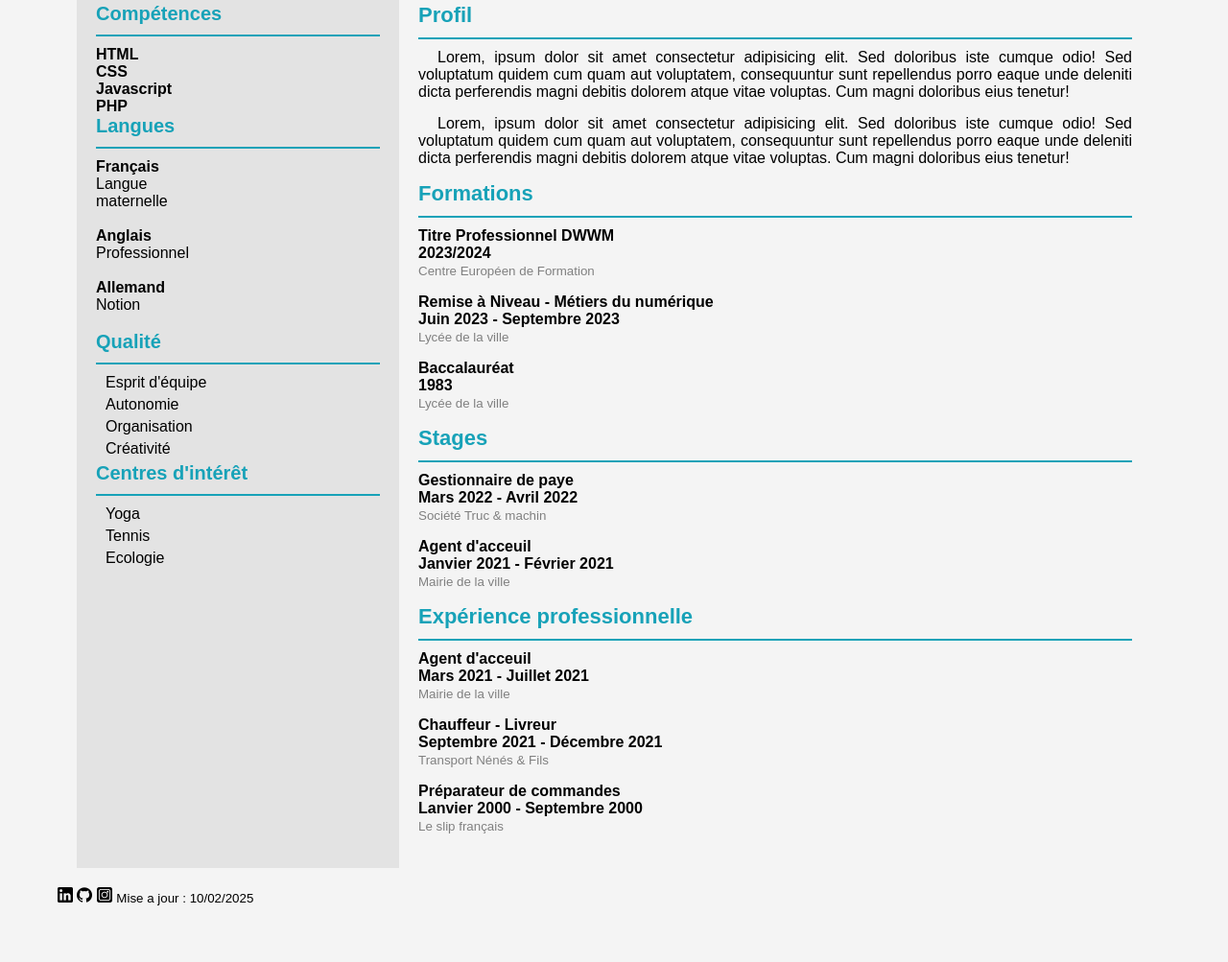
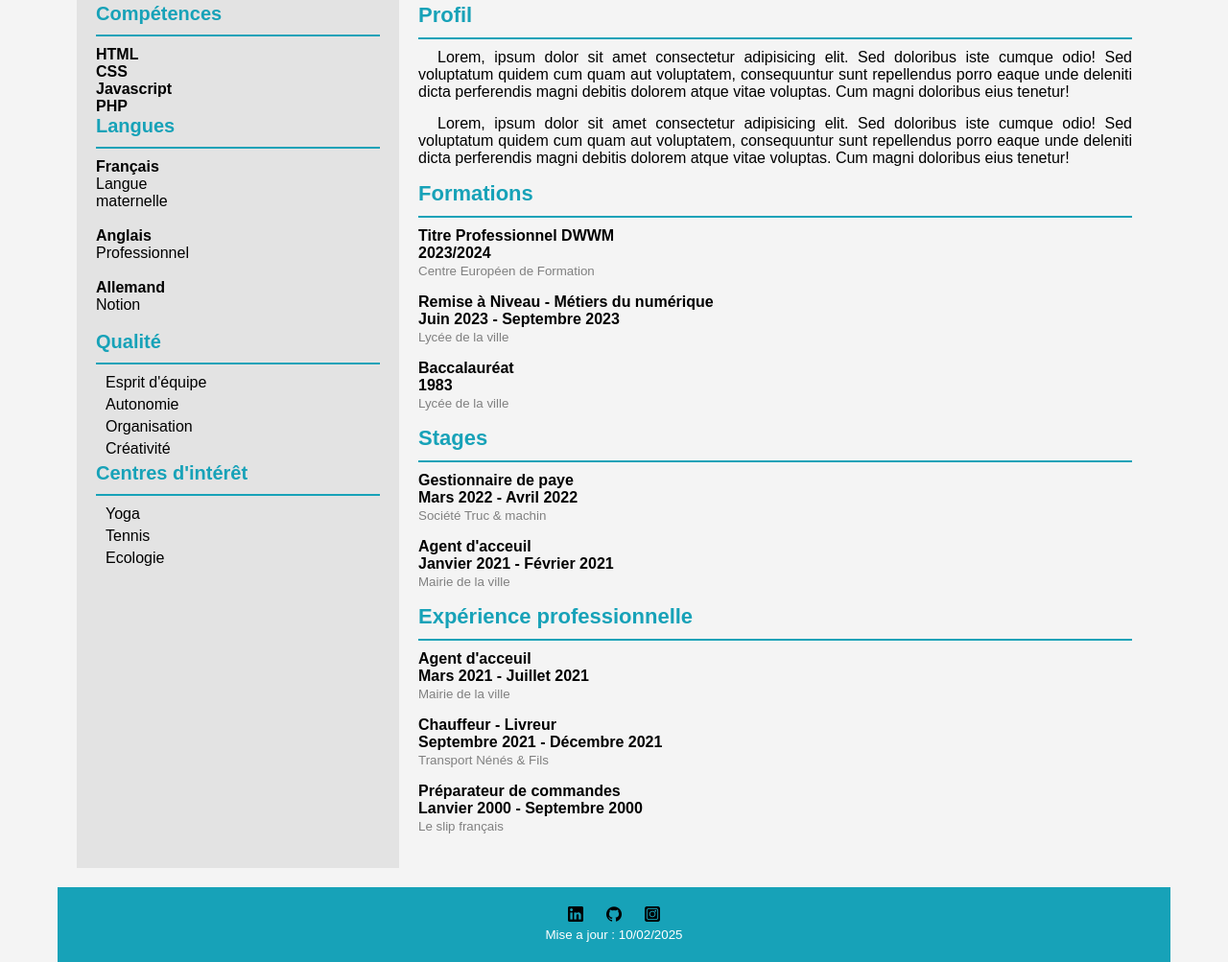
Before and after one commit to Lilianpou/CV, a plain HTML site: page index.html in a window 1280 px wide. Shown: the part 296-1299 px from the top of the page at 96% size. Before the commit the page ends 1241 px from the top, so only its background shows below. Drawn offline with Linux system fonts and the light colour scheme.

Commit message:
add footer css

```diff
--- a/assets/css/style.css
+++ b/assets/css/style.css
@@ -129,3 +129,16 @@ main {
 .right-column small {
     color: gray;
 }
+
+/* Footer */
+footer {
+    text-align: center;
+    padding: 20px;
+    background: #17a2b8;
+    color: white;
+}
+
+footer a img {
+    margin: 0 10px;
+
+}
--- a/index.html
+++ b/index.html
@@ -141,9 +141,11 @@
     </main>
     <footer>
         <section>
-            <a href="#"><img src="./assets/img/logo-linkedin.png" alt="logo linkedin" height="16"></a>
-            <a href="#"><img src="./assets/img/github.png" alt="logo github" height="16"></a>
-            <a href="#"><img src="./assets/img/instagram.png" alt="logo instagram" height="16"></a>
+            <div>
+                <a href="#"><img src="./assets/img/logo-linkedin.png" alt="logo linkedin" height="16"></a>
+                <a href="#"><img src="./assets/img/github.png" alt="logo github" height="16"></a>
+                <a href="#"><img src="./assets/img/instagram.png" alt="logo instagram" height="16"></a>
+            </div>
             <small>Mise a jour : <time datetime="2025/02/10"></time>10/02/2025</small>
         </section>
     </footer>
```
